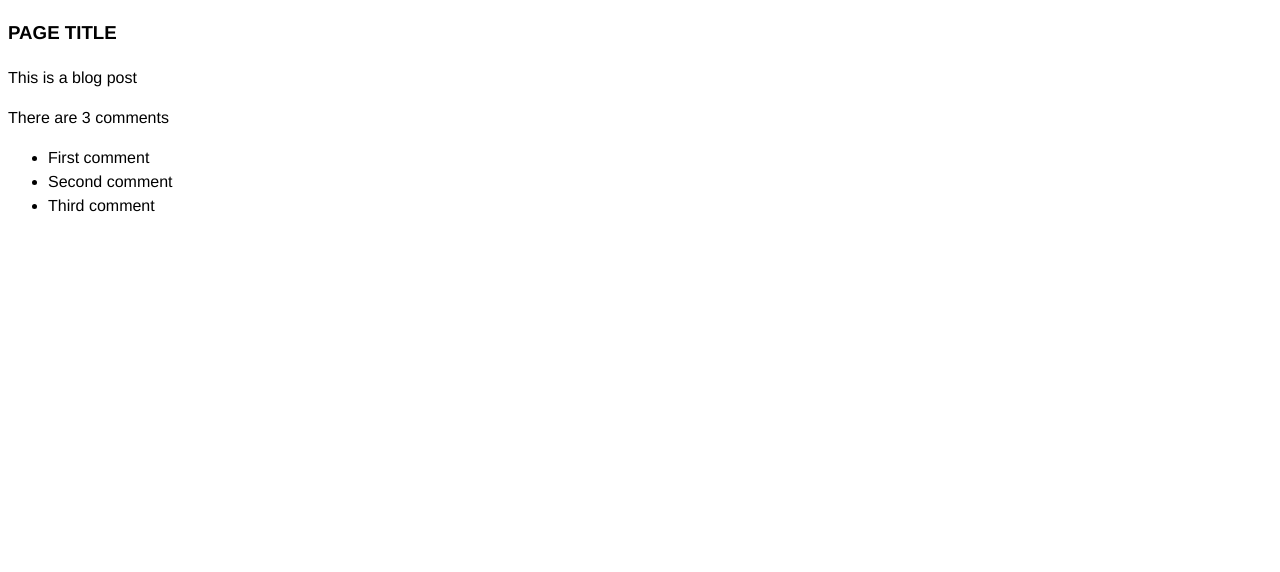
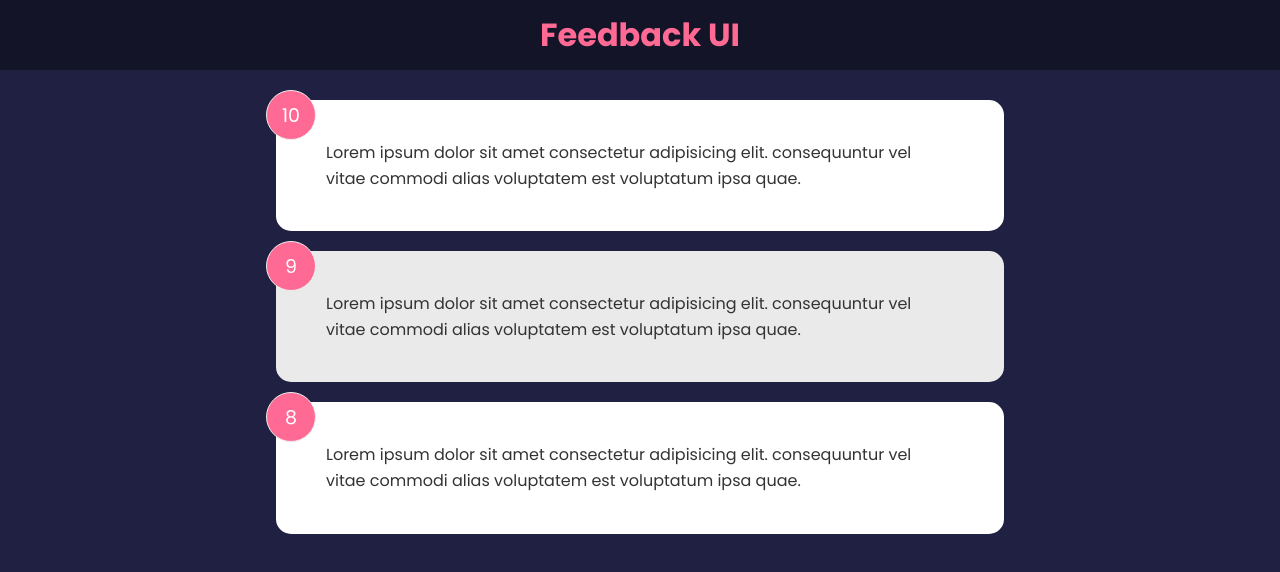
Before and after one commit to roabhi/react-feedback-app, a React (Create React App) app: page / in a window 1280 px wide. Shown: the top 572 px of the page. Built offline with nearby package versions, Linux system fonts and the light colour scheme.

Commit message:
Added basic component functionality for Card and FeedbacList components

```diff
--- a/src/App.js
+++ b/src/App.js
@@ -1,61 +1,17 @@
-/*
-============================================================
+import { useState } from 'react'
+import Header from './components/Header'
+import FeedbackList from './components/FeedbackList'
+import FeedbackItem from './components/FeedbackItem'
 
-  1-  Components can ONLY return 1 element
-  2-  Make your returns inside ()
-  2-  Use fragments <></> to wrap what you want to return
-
-  WE CANNOT USE class and (label) for inside Components. Use className and htmlFor instead
-
-============================================================
-*/
+import FeedbackData from './data/data'
 
 const App = () => {
-  const title = 'page title',
-    body = 'This is a blog post',
-    comments = [
-      { id: 1, text: 'First comment' },
-      { id: 2, text: 'Second comment' },
-      { id: 3, text: 'Third comment' },
-    ],
-    commentBlock = (
-      // ? Instead of terniary operator with var ? () : () we can use var &&
-      // ? () and do not use : as else statament
-      <div className="comments">
-        <span>There are {comments.length} comments</span>
-        <ul>
-          {comments.map((comment, index) => (
-            <li key={index}>{comment.text}</li>
-          ))}
-        </ul>
-      </div>
-    ),
-    loading = false,
-    showComments = true
-
-  if (loading) return <h1>Loading...</h1>
+  const [feedback, setFeedback] = useState(FeedbackData)
 
   return (
-    /*
-    ! ======================================================================
-    ! This will not work. Only ONE element can be returned
-
-    ! return (
-      ! <h1>Hello from my app component as constant</h1>
-      ! <p>Hello from a paragraph</p>
-    !)
-
-    ! Use fragments <></> to return two or more top level elements
-    ! in JSX we DO NOT return functions as Array.map((obj) => {})
-    ! but we do Array.map((obj) => ())
-    ! ======================================================================
-    */
     <>
-      <div className="container">
-        <h3>{title.toUpperCase()}</h3>
-        <p>{body}</p>
-        {showComments && commentBlock}
-      </div>
+      <Header text="Feedback UI" />
+      <FeedbackList feedback={FeedbackData} />
     </>
   )
 }
--- /dev/null
+++ b/src/components/FeedbackItem.jsx
@@ -0,0 +1,17 @@
+import PropTypes from 'prop-types'
+import Card from './shared/Card'
+
+const FeedbackItem = (props) => {
+  return (
+    <Card even={props.even}>
+      <div className="num-display">{props.item.rating}</div>
+      <div className="text-display">{props.item.text}</div>
+    </Card>
+  )
+}
+
+FeedbackItem.propTypes = {
+  item: PropTypes.object.isRequired,
+}
+
+export default FeedbackItem
--- /dev/null
+++ b/src/components/FeedbackList.jsx
@@ -0,0 +1,26 @@
+import Proptypes from 'prop-types'
+import FeedbackItem from './FeedbackItem'
+
+const FeedbackList = (props) => {
+  if (!props.feedback || props.feedback.length == 0) {
+    return <p>No feedback yet</p>
+  }
+
+  return (
+    <div className="feedback-list">
+      {props.feedback.map((item, index) => (
+        <FeedbackItem
+          key={item.id}
+          item={item}
+          even={index % 2 != 0 ? true : false}
+        />
+      ))}
+    </div>
+  )
+}
+
+FeedbackList.propTypes = {
+  feedback: Proptypes.array,
+}
+
+export default FeedbackList
--- /dev/null
+++ b/src/components/Header.jsx
@@ -0,0 +1,47 @@
+/**
+ * ? (we DO NOT need to import react anymore)
+ */
+
+// import React from 'react'
+import PropTypes from 'prop-types'
+
+function Header(props) {
+  const headerStyles = {
+    backgroundColor: props.bgColor,
+    color: props.bgText,
+  }
+
+  return (
+    <header style={headerStyles}>
+      <div className="container">
+        <h1>{props.text}</h1>
+      </div>
+    </header>
+  )
+}
+
+/**
+ * ? we can assign default props
+ * ? in case the are not passed
+ * ? and type them as follow
+ * ? defaultProps sets the prop value
+ * ? propTypes sets type of prop
+ */
+
+Header.defaultProps = {
+  text: 'Feedback Ui default',
+  bgColor: 'rgba(0,0,0,0.4)',
+  bgText: '#ff6a95',
+}
+
+Header.propTypes = {
+  text: PropTypes.string,
+  bgColor: PropTypes.string,
+  bgText: PropTypes.string,
+}
+
+/**
+ * ? export Header
+ */
+
+export default Header
--- /dev/null
+++ b/src/components/shared/Card.jsx
@@ -0,0 +1,44 @@
+import PropTypes from 'prop-types'
+
+const Card = (props) => {
+  /**
+   * ? In this case the props are used via
+   * ? children method of React
+   * ? this makes the component take whatever is contained
+   * ? in the nested content of the <Card></Card> component
+   * ? This is a STYLED COMPONENT
+   *
+   *
+   * ? We can still pass props to the component via
+   * ? the regular way <Card reverse=true></Card>
+   */
+
+  /**
+   * * Contidional style
+   * ? return (<div className='card' style={{
+   * ?  backgroundColor: reverse ? 'rgba(0,0,0,0.4)' : '#fff',
+   * ?  color: reverse ? '#fff' : '#000',
+   * ? }})
+   */
+
+  /**
+   * * Conditional Class
+   */
+
+  return (
+    <>
+      <div className={`card ${props.even ? 'even' : ''}`}>{props.children}</div>
+    </>
+  )
+}
+
+Card.defaultProps = {
+  reverse: false,
+}
+
+Card.propTypes = {
+  children: PropTypes.node.isRequired,
+  reverse: PropTypes.bool,
+}
+
+export default Card
--- /dev/null
+++ b/src/data/data.js
@@ -0,0 +1,19 @@
+const FeedbackData = [
+  {
+    id: 1,
+    rating: 10,
+    text: 'Lorem ipsum dolor sit amet consectetur adipisicing elit. consequuntur vel vitae commodi alias voluptatem est voluptatum ipsa quae.',
+  },
+  {
+    id: 2,
+    rating: 9,
+    text: 'Lorem ipsum dolor sit amet consectetur adipisicing elit. consequuntur vel vitae commodi alias voluptatem est voluptatum ipsa quae.',
+  },
+  {
+    id: 3,
+    rating: 8,
+    text: 'Lorem ipsum dolor sit amet consectetur adipisicing elit. consequuntur vel vitae commodi alias voluptatem est voluptatum ipsa quae.',
+  },
+]
+
+export default FeedbackData
--- a/src/index.css
+++ b/src/index.css
@@ -1,5 +1,235 @@
-html,
+@import url('https://fonts.googleapis.com/css2?family=Poppins:wght@400;600;700&display=swap');
+
+* {
+  box-sizing: border-box;
+  margin: 0;
+  padding: 0;
+}
+
 body {
-  font: normal normal normal 100%/1.5 Helvetica Neue, Helvetica, Arial,
-    sans-serif;
+  font-family: 'Poppins', sans-serif;
+  background-color: #202142;
+  color: #fff;
+  line-height: 1.6;
 }
+
+ul {
+  list-style: none;
+}
+
+.container,
+.feedback-list {
+  max-width: 768px;
+  margin: auto;
+  padding: 0 20px;
+}
+
+header {
+  height: 70px;
+  width: 100%;
+  display: flex;
+  justify-content: space-between;
+  align-items: center;
+  margin-bottom: 30px;
+}
+
+.card {
+  background-color: #fff;
+  color: #333;
+  border-radius: 15px;
+  padding: 40px 50px;
+  margin: 20px 0;
+  position: relative;
+}
+
+.card.reverse {
+  background-color: rgba(0, 0, 0, 0.4);
+  color: #fff;
+}
+
+.card.even {
+  background-color: #eaeaea;
+}
+
+.card h2 {
+  font-size: 22px;
+  font-weight: 600;
+  text-align: center;
+}
+
+.rating {
+  display: flex;
+  align-items: center;
+  justify-content: space-around;
+  margin: 30px 0 40px;
+}
+
+.rating li,
+.num-display {
+  position: relative;
+  background: #f4f4f4;
+  width: 50px;
+  height: 50px;
+  padding: 10px;
+  text-align: center;
+  border-radius: 50%;
+  font-size: 19px;
+  border: 1px #eee solid;
+  transition: 0.3s;
+}
+
+.rating li label {
+  position: absolute;
+  top: 50%;
+  left: 50%;
+  width: 50px;
+  height: 50px;
+  padding: 10px;
+  border-radius: 50%;
+  transform: translate(-50%, -50%);
+  cursor: pointer;
+}
+
+.rating li:hover,
+.num-display {
+  background: #ff6a95;
+  color: #fff;
+}
+
+[type='radio'] {
+  opacity: 0;
+}
+
+[type='radio']:checked ~ label {
+  background: #ff6a95;
+  color: #fff;
+}
+
+.input-group {
+  display: flex;
+  flex-direction: row;
+  border: 1px solid #ccc;
+  padding: 8px 10px;
+  border-radius: 8px;
+}
+
+input {
+  flex-grow: 2;
+  border: none;
+  font-size: 16px;
+}
+
+input:focus {
+  outline: none;
+}
+
+.feedback-stats {
+  color: #fff;
+  display: flex;
+  justify-content: space-between;
+  align-items: center;
+}
+
+.num-display {
+  position: absolute;
+  top: -10px;
+  left: -10px;
+}
+
+.close,
+.edit {
+  position: absolute;
+  top: 10px;
+  right: 20px;
+  cursor: pointer;
+  background: none;
+  border: none;
+}
+
+.edit {
+  right: 40px;
+}
+
+.btn {
+  color: #fff;
+  border: 0;
+  border-radius: 8px;
+  color: #fff;
+  width: 100px;
+  height: 40px;
+  cursor: pointer;
+}
+
+.btn-primary {
+  background-color: #202142;
+}
+
+.btn-secondary {
+  background: #ff6a95;
+}
+
+.btn:hover {
+  transform: scale(0.98);
+  opacity: 0.9;
+}
+
+.btn:disabled {
+  background-color: #cccccc;
+  color: #333;
+  cursor: auto;
+}
+
+.btn:disabled:hover {
+  transform: scale(1);
+  opacity: 1;
+}
+
+.message {
+  padding-top: 10px;
+  text-align: center;
+  color: rebeccapurple;
+}
+
+/* FIX: Remove position: absolute to keep about icon at the bottom of the
+ * document */
+.about-link {
+  display: flex;
+  justify-content: flex-end;
+}
+
+/* FIX: Remove position: absolute to keep about icon at the bottom of the
+ * document */
+.about-link a {
+  color: #fff;
+  cursor: pointer;
+}
+
+.about-link a:hover {
+  color: #ff6a95;
+}
+
+.about h1 {
+  margin-bottom: 20px;
+}
+
+.about p {
+  margin: 10px 0;
+}
+
+@media (max-width: 600px) {
+  .rating li {
+    margin: 10px 3px;
+  }
+
+  .rating {
+    display: flex;
+    align-items: center;
+    justify-content: center;
+    flex-wrap: wrap;
+    margin: 30px 0 40px;
+  }
+
+  .input-group input {
+    width: 80%;
+  }
+}
```
